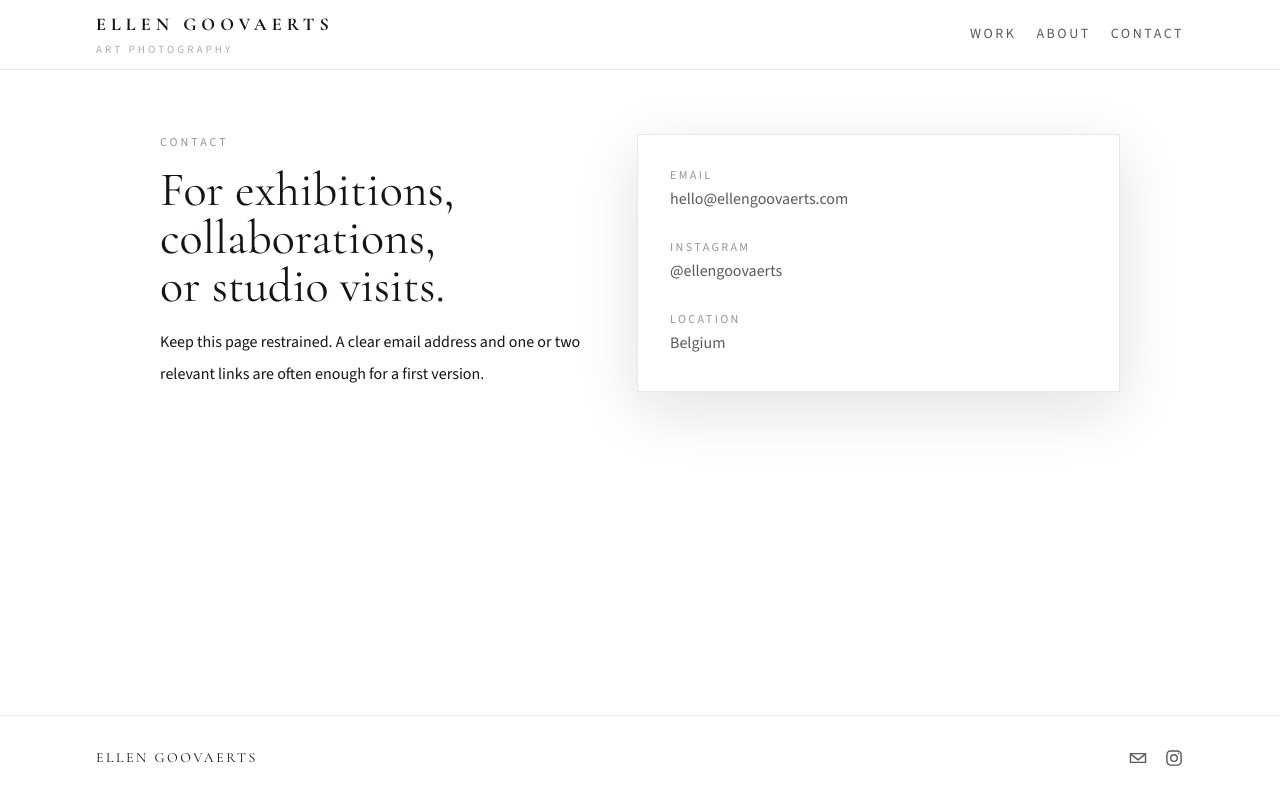
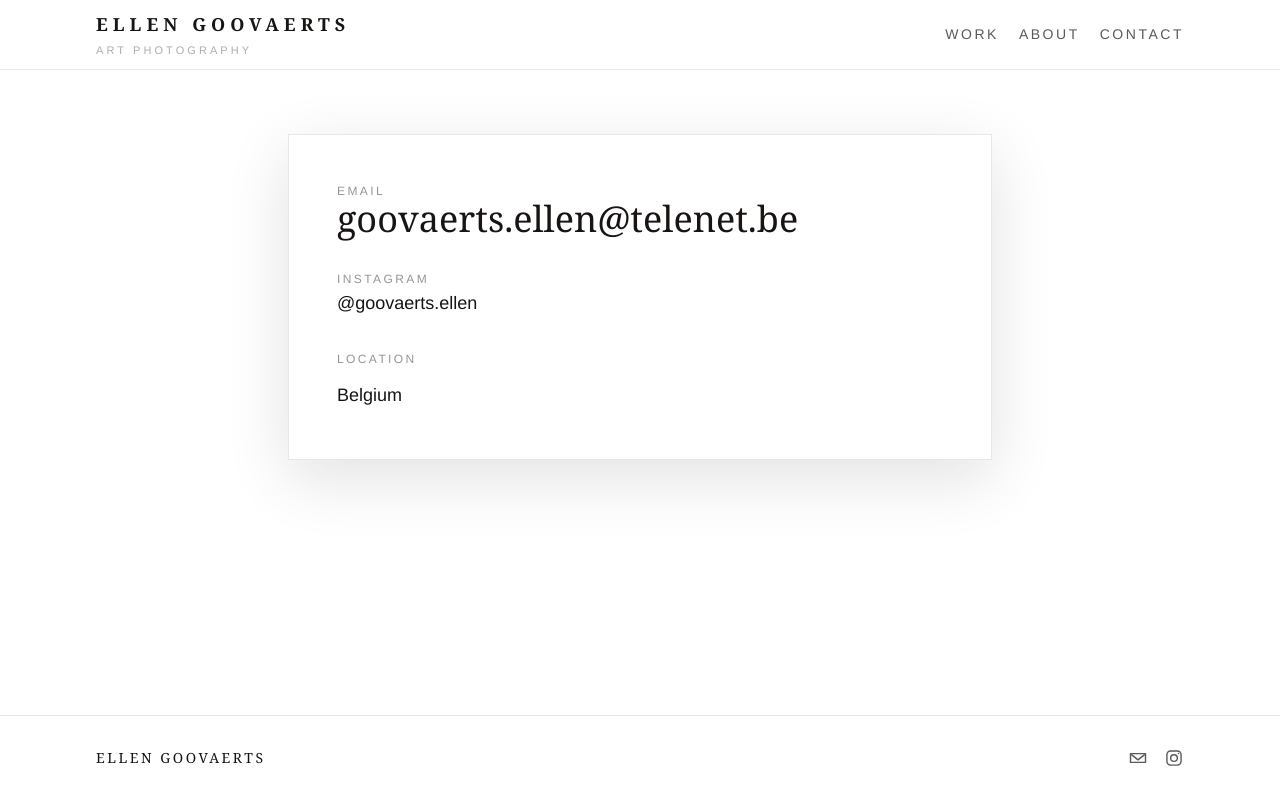
Before and after one commit to ellengoovaerts96/ELLEN-GOOVAERTS, a Next.js app: page /contact in a window 1280 px wide. Built offline with nearby package versions, Linux system fonts and the light colour scheme.

Commit message:
Fix localhost issues, update contact links, and improve portfolio layout

```diff
--- a/next.config.js
+++ b/next.config.js
@@ -1,6 +1,9 @@
 /** @type {import('next').NextConfig} */
 const nextConfig = {
   output: 'export',
+  images: {
+    unoptimized: true
+  },
   trailingSlash: true,
   reactStrictMode: true,
   devIndicators: false
--- a/src/app/contact/page.tsx
+++ b/src/app/contact/page.tsx
@@ -1,29 +1,31 @@
 export default function ContactPage() {
   return (
-    <div className="page-shell grid max-w-5xl gap-10 md:grid-cols-[0.95fr_1.05fr]">
-      <div className="space-y-4">
-        <p className="text-xs uppercase tracking-[0.25em] text-ink/45">Contact</p>
-        <h1 className="font-serif text-5xl text-ink">
-          For exhibitions, collaborations, or studio visits.
-        </h1>
-        <p className="text-base leading-8 text-ink/68">
-          Keep this page restrained. A clear email address and one or two relevant links are often
-          enough for a first version.
-        </p>
-      </div>
-      <div className="surface-panel p-8">
-        <div className="space-y-6 text-base leading-8 text-ink/70">
-          <div>
+    <div className="page-shell max-w-3xl">
+      <div className="surface-panel p-8 md:p-12">
+        <div className="space-y-8 text-ink">
+          <div className="space-y-3">
             <p className="text-xs uppercase tracking-[0.2em] text-ink/45">Email</p>
-            <p>hello@ellengoovaerts.com</p>
+            <a
+              href="mailto:goovaerts.ellen@telenet.be"
+              className="font-serif text-3xl leading-tight transition duration-300 hover:text-clay md:text-4xl"
+            >
+              goovaerts.ellen@telenet.be
+            </a>
           </div>
-          <div>
+          <div className="space-y-3">
             <p className="text-xs uppercase tracking-[0.2em] text-ink/45">Instagram</p>
-            <p>@ellengoovaerts</p>
+            <a
+              href="https://instagram.com/goovaerts.ellen"
+              target="_blank"
+              rel="noreferrer"
+              className="text-lg leading-8 text-ink/72 transition duration-300 hover:text-clay"
+            >
+              @goovaerts.ellen
+            </a>
           </div>
-          <div>
+          <div className="space-y-3">
             <p className="text-xs uppercase tracking-[0.2em] text-ink/45">Location</p>
-            <p>Belgium</p>
+            <p className="text-lg leading-8 text-ink/72">Belgium</p>
           </div>
         </div>
       </div>
--- a/src/app/globals.css
+++ b/src/app/globals.css
@@ -4,6 +4,8 @@
 
 :root {
   color-scheme: light;
+  --font-body: "Source Sans 3", "Helvetica Neue", Arial, sans-serif;
+  --font-display: "Cormorant Garamond", Georgia, serif;
 }
 
 html {
--- a/src/app/layout.tsx
+++ b/src/app/layout.tsx
@@ -1,22 +1,9 @@
 import type { Metadata } from "next";
-import { Cormorant_Garamond, Source_Sans_3 } from "next/font/google";
 
 import { Footer } from "@/components/Footer";
 import { Navbar } from "@/components/Navbar";
 
 import "./globals.css";
-
-const bodyFont = Source_Sans_3({
-  subsets: ["latin"],
-  variable: "--font-body",
-  display: "swap"
-});
-
-const displayFont = Cormorant_Garamond({
-  subsets: ["latin"],
-  variable: "--font-display",
-  display: "swap"
-});
 
 export const metadata: Metadata = {
   title: "ELLEN GOOVAERTS",
@@ -30,9 +17,7 @@ export default function RootLayout({
 }>) {
   return (
     <html lang="en">
-      <body
-        className={`${bodyFont.variable} ${displayFont.variable} bg-white font-sans text-ink antialiased`}
-      >
+      <body className="bg-white font-sans text-ink antialiased">
         <div className="flex min-h-screen flex-col bg-white">
           <Navbar />
           <main className="flex-1 bg-white">{children}</main>
--- a/src/app/portfolio/[slug]/page.tsx
+++ b/src/app/portfolio/[slug]/page.tsx
@@ -23,25 +23,25 @@ export default async function ProjectPage({ params }: ProjectPageProps) {
   return (
     <div className="page-shell max-w-6xl">
       <div className="grid gap-12 lg:grid-cols-[minmax(0,0.62fr)_minmax(18rem,0.38fr)] lg:items-start">
-        <div className="order-2 lg:order-1">
-          <ImageGrid images={project.images} />
-        </div>
-        <div className="order-1 lg:order-2 lg:sticky lg:top-28">
+        <div className="contents lg:order-2 lg:block lg:sticky lg:top-28">
           <ProjectHeader
             title={project.title}
             year={project.year}
             description={project.description}
             className="space-y-8 border-b border-ink/10 pb-10 lg:border-b-0 lg:pb-0"
           />
-          <div className="mt-10 min-h-[18rem] border-t border-ink/10 pt-8">
-            {project.sidebarText ? (
+          {project.sidebarText ? (
+            <div className="order-3 border-t border-ink/10 pt-8 lg:mt-10">
               <div className="max-w-md space-y-5 text-base leading-8 text-ink/72">
                 {project.sidebarText.split("\n\n").map((paragraph) => (
                   <p key={paragraph}>{paragraph}</p>
                 ))}
               </div>
-            ) : null}
-          </div>
+            </div>
+          ) : null}
+        </div>
+        <div className="order-2 lg:order-1">
+          <ImageGrid images={project.images} />
         </div>
       </div>
     </div>
```
Also changed, not shown: 39 other files (tests, documents, lock files or other folders).
